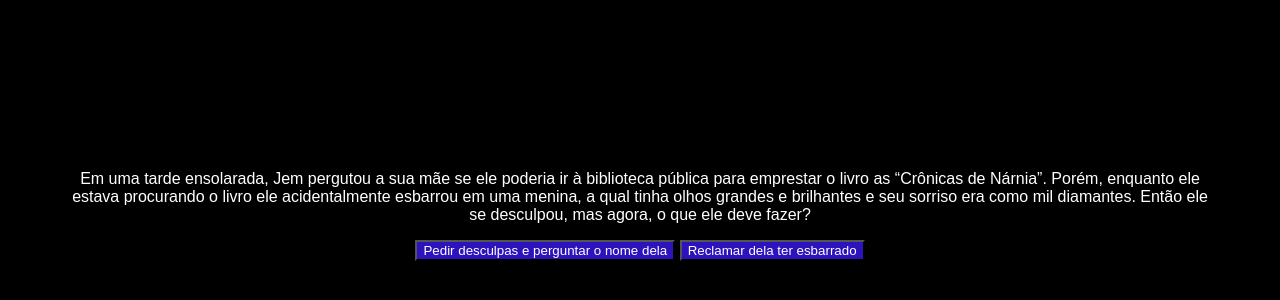
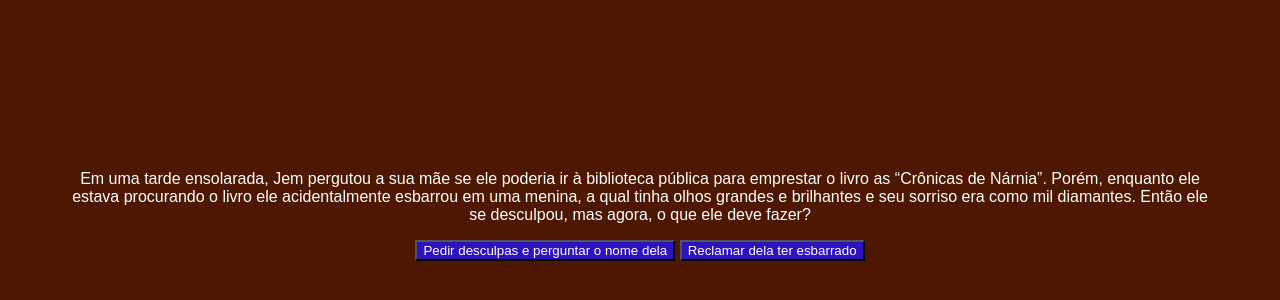
Before and after one commit to lucastuard-cmd/flix, a plain HTML site: page index.html in a window 1280 px wide. Shown: the part 152-452 px from the top of the page. Drawn offline with Linux system fonts and the light colour scheme; a web font is replaced by a local one.

Commit message:
correção

```diff
--- a/style.css
+++ b/style.css
@@ -1,5 +1,5 @@
 body {
-    background-color: #000000;
+    background-color: #4e1702;
     color: white;
     font-family: "Bai Jamjuree", sans-serif;
     display: flex;
```
